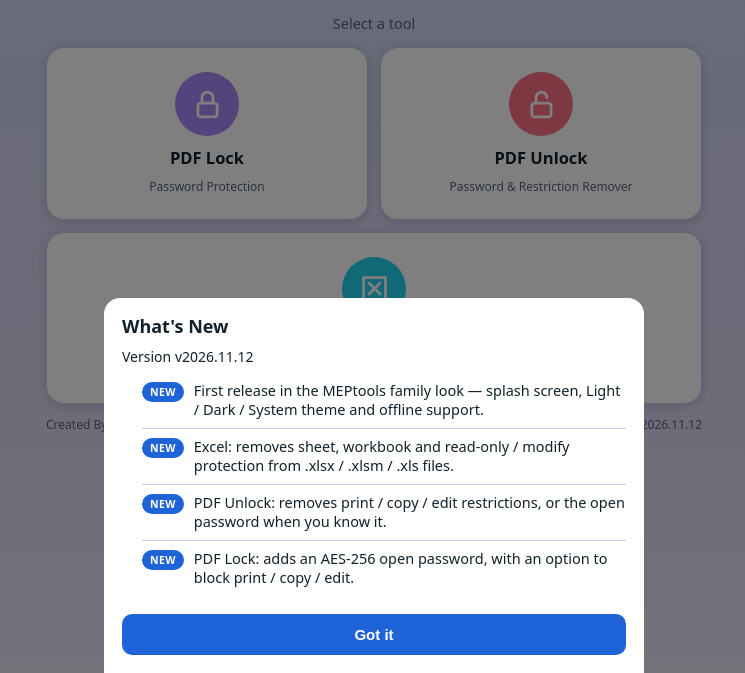
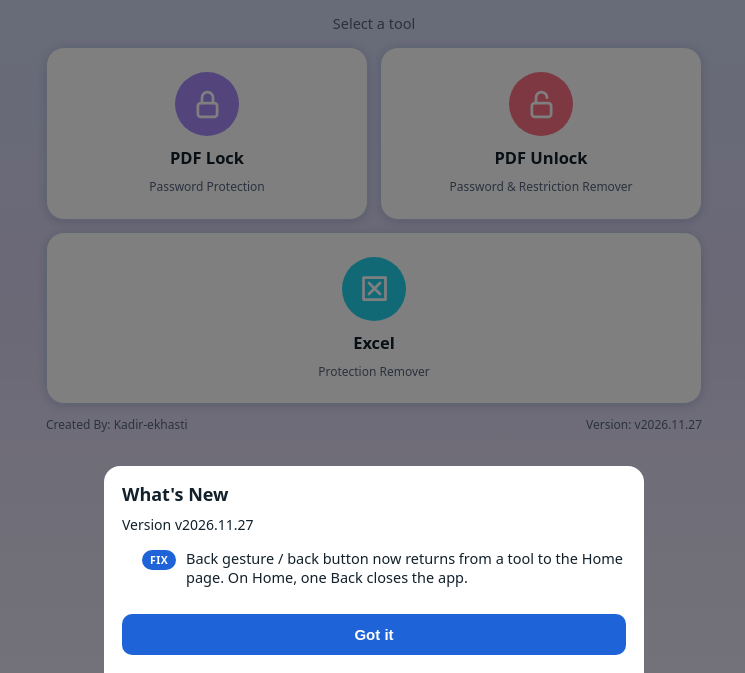
Before and after one commit to docunlocker/docunlocker.github.io, a plain HTML site: page index.html in a window 1280 px wide. Shown: the part 127-800 px from the top of the page, without its empty margins (266-1011 px from the left). Drawn offline with Linux system fonts and the light colour scheme.

Commit message:
v2026.11.27: version bump and What's New for the back-gesture fix

```diff
--- a/index.html
+++ b/index.html
@@ -303,7 +303,7 @@ footer.ft{display:flex;justify-content:space-between;color:var(--ink2);font-size
 <script>
 (function () {
   'use strict';
-  const VERSION = 'v2026.11.12';
+  const VERSION = 'v2026.11.27';
   const $ = s => document.querySelector(s);
   const el = (t, c, h) => { const e = document.createElement(t); if (c) e.className = c; if (h != null) e.innerHTML = h; return e; };
   const esc = s => String(s).replace(/[&<>"]/g, m => ({ '&': '&amp;', '<': '&lt;', '>': '&gt;', '"': '&quot;' }[m]));
@@ -750,10 +750,7 @@ footer.ft{display:flex;justify-content:space-between;color:var(--ink2);font-size
   try { const mq = window.matchMedia('(prefers-color-scheme: dark)'); (mq.addEventListener ? mq.addEventListener('change', applyTheme) : mq.addListener && mq.addListener(applyTheme)); } catch (e) {}
 
   const WN = [
-    { tag: 'New', text: 'First release in the MEPtools family look — splash screen, Light / Dark / System theme and offline support.' },
-    { tag: 'New', text: 'Excel: removes sheet, workbook and read-only / modify protection from .xlsx / .xlsm / .xls files.' },
-    { tag: 'New', text: 'PDF Unlock: removes print / copy / edit restrictions, or the open password when you know it.' },
-    { tag: 'New', text: 'PDF Lock: adds an AES-256 open password, with an option to block print / copy / edit.' },
+    { tag: 'Fix', text: 'Back gesture / back button now returns from a tool to the Home page. On Home, one Back closes the app.' },
   ];
   function openWhatsNew() {
     $('#wn-ver').textContent = 'Version ' + VERSION;
--- a/sw.js
+++ b/sw.js
@@ -1,4 +1,4 @@
-const CACHE = 'docunlocker-v2026.11.12.5';
+const CACHE = 'docunlocker-v2026.11.27';
 const OFFLINE_PAGE = './';
 // The page is required; the rest are best-effort so a missing file can never stop the install.
 const EXTRA_PRECACHE = [
```
